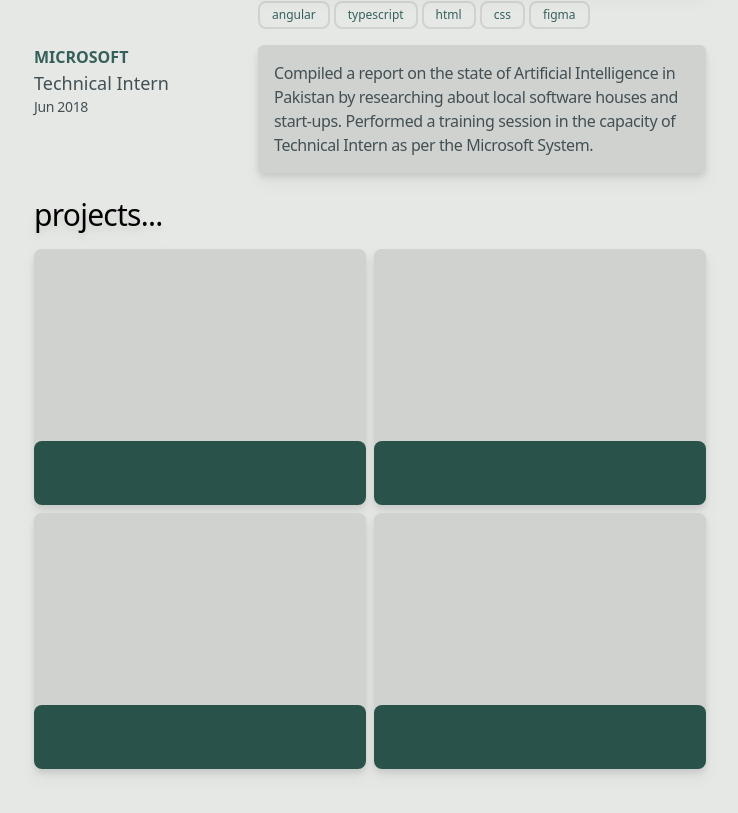
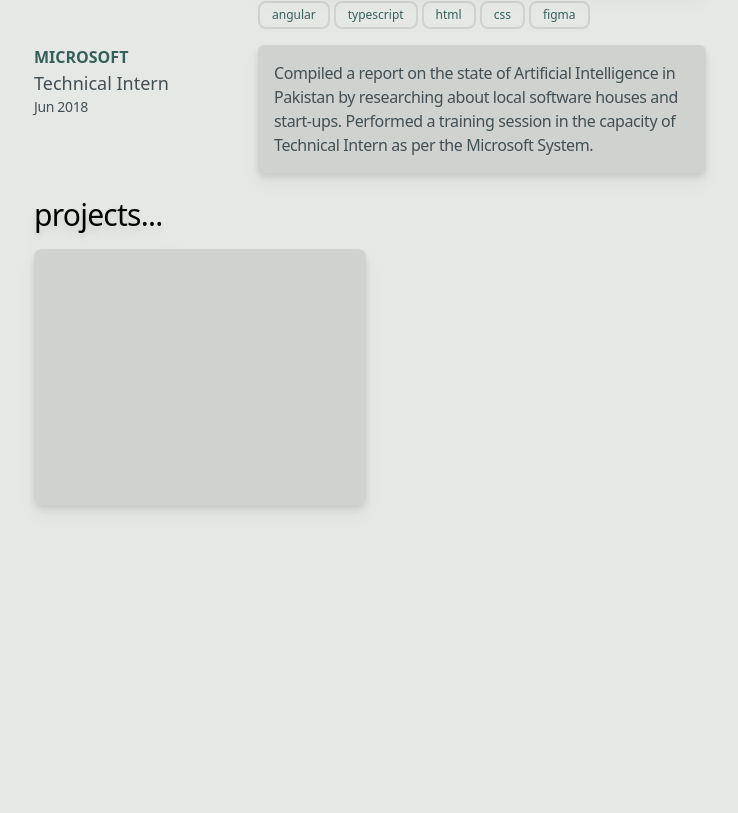
Before and after one commit to Mafzii/portfolio_v1, a Next.js app: page / in a window 1280 px wide. Shown: the part 931-1744 px from the top of the page, without its empty margins (270-1008 px from the left). After the commit the page ends 1580 px from the top, so only its background shows below. Built offline with nearby package versions, Linux system fonts and the light colour scheme.

Commit message:
DEV-4: Projects | created new style for projects section

```diff
--- a/components/Projects.jsx
+++ b/components/Projects.jsx
@@ -2,52 +2,105 @@ import { React, useState } from "react";
 import { motion, AnimatePresence } from "framer-motion";
 
 const _projects = [
-    {},
-    {},
-    {},
-    {},
+    {
+        name: "PLAY ON",
+    },
+    {
+        name: "HITCHERR",
+    },
+    {
+        name: "MOOLA",
+    },
+    {
+        name: "SEQUENCE",
+    },
 ];
 
 export default function Projects() {
-    const [selectedId, setSelectedId] = useState(null);
+    // make a usestate for all 4 projects
+    const [project1, setProject1] = useState(false);
+    const project2 = useState(false);
+    const project3 = useState(false);
+    const project4 = useState(false);
+
     return (
         <section id="projects" className="my-4 drop-shadow-lg">
             <h1 className="text-black text-3xl tracking-tight">projects...</h1>
             <div className="my-4 grid grid-flow-row grid-cols-2 gap-2">
-                { // change opacity animation to scale on this part of the code
-                    _projects.map((project, index) => {
-                        return (
-                            <motion.div
-                                key={'project' + index}
-                                layoutId={'project' + index}
-                                onClick={() => setSelectedId('project' + index)}
-                                className="bg-background-dark rounded-lg hover:drop-shadow-[0_10px_5px_rgba(0,0,0,0.25)] w-full h-[16rem]">
-                                <motion.div className="bg-background-dark rounded-lg h-[12rem]"></motion.div>
-                                <motion.div className="bg-primary rounded-lg h-[4rem]"></motion.div>
-                            </motion.div>
-                        )
-                    })
+                {/* make animation so that green title expands upwards to fill the whole card and information is shown there:
+                on default it should show title and a small gif of the project
+                */}
+                {
+                    // _projects.map((project, index) => {
+                    //     return (
+                    //         <motion.div
+                    //             key={'project' + index}
+                    //             layoutId={'project' + index}
+                    //             onClick={() => setSelectedId('project' + index)}
+                    //             className="relative bg-background-dark rounded-lg hover:drop-shadow-[0_10px_5px_rgba(0,0,0,0.25)] w-full h-[16rem]">
+                    //             <AnimatePresence>
+                    //                 {selectedId && (
+                    //                     <motion.div
+                    //                         key={'modal' + selectedId}
+                    //                         layoutId={selectedId}
+                    //                         onClick={() => setSelectedId(null)}
+                    //                         className="fixed w-1/2 h-[16.25rem] bg-transparent"
+                    //                         initial={{ scale: 0 }}
+                    //                         animate={{ scale: 2 }}
+                    //                         exit={{ scale: 0 }}>
+                    //                         <motion.div className="h-full w-full bg-primary rounded-lg text-white bottom-0">
+                    //                             <div className="h-full text-2xl flex justify-start p-2 px-4">
+                    //                                 <h1 className="text-sm">pp</h1>
+                    //                             </div>
+
+                    //                         </motion.div>
+                    //                     </motion.div>
+                    //                 )}
+                    //             </AnimatePresence>
+                    //                 {!selectedId && (
+                    //                     <motion.div>
+                    //                         <motion.div className="bg-background-dark rounded-lg">
+                    //                             {/* main container before animation */}
+                    //                         </motion.div>
+                    //                         <motion.div className="absolute w-full bg-primary rounded-lg text-white bottom-0">
+                    //                             <div className="h-full text-2xl flex justify-start p-2 px-4">
+                    //                                 <h1 className="text-sm">{project["name"]}</h1>
+                    //                             </div>
+
+                    //                         </motion.div>
+                    //                     </motion.div>
+                    //                 )}
+                    //         </motion.div>
+                    //     )
+                    // })
                 }
-                <AnimatePresence>
-                    {selectedId && (
-                        <motion.div
-                            key={'modal' + selectedId}
-                            layoutId={selectedId}
-                            onClick={() => setSelectedId(null)}
-                            className="fixed left-0 w-full h-[32.5rem] bg-transparent"
-                            initial={{ scale: 0 }}
-                            animate={{ scale: 2 }}
-                            exit={{ scale: 0 }}>
-                            <motion.div
-                                initial={{ scale: 0 }}
-                                animate={{ scale: 1 }}
-                                className="bg-background-dark rounded-lg w-full h-full">
-                                <motion.div className="">
-                                </motion.div>
+                {/* make the same as above but without the map */}
+                <motion.div
+                    layoutId="project1_out"
+                    onClick={() => setProject1(!project1)}
+                    className="bg-background-dark rounded-lg hover:drop-shadow-[0_10px_5px_rgba(0,0,0,0.25)] w-full h-[16rem]">
+                    {!project1 && (
+                        <motion.div className="">
+                            <motion.div className="bg-background-dark rounded-lg">
+                                {/* main container before animation */}
                             </motion.div>
                         </motion.div>
                     )}
-                </AnimatePresence>
+                    <AnimatePresence>
+                        {project1 && (
+                            <motion.div
+                                key={'modal_project1'}
+                                layoutId={'project1_in'}
+                                onClick={() => setProject1(!project1)}
+                                className="w-full h-full bg-primary rounded-lg text-white bottom-0"
+                                initial={{ opacity: 0 }}
+                                animate={{ opacity: 2 }}
+                                exit={{ opacity: 0 }}>
+                                {/* div that pops up */}
+                            </motion.div>
+                        )}
+                    </AnimatePresence>
+                </motion.div>
             </div>
         </section>
     )
```
